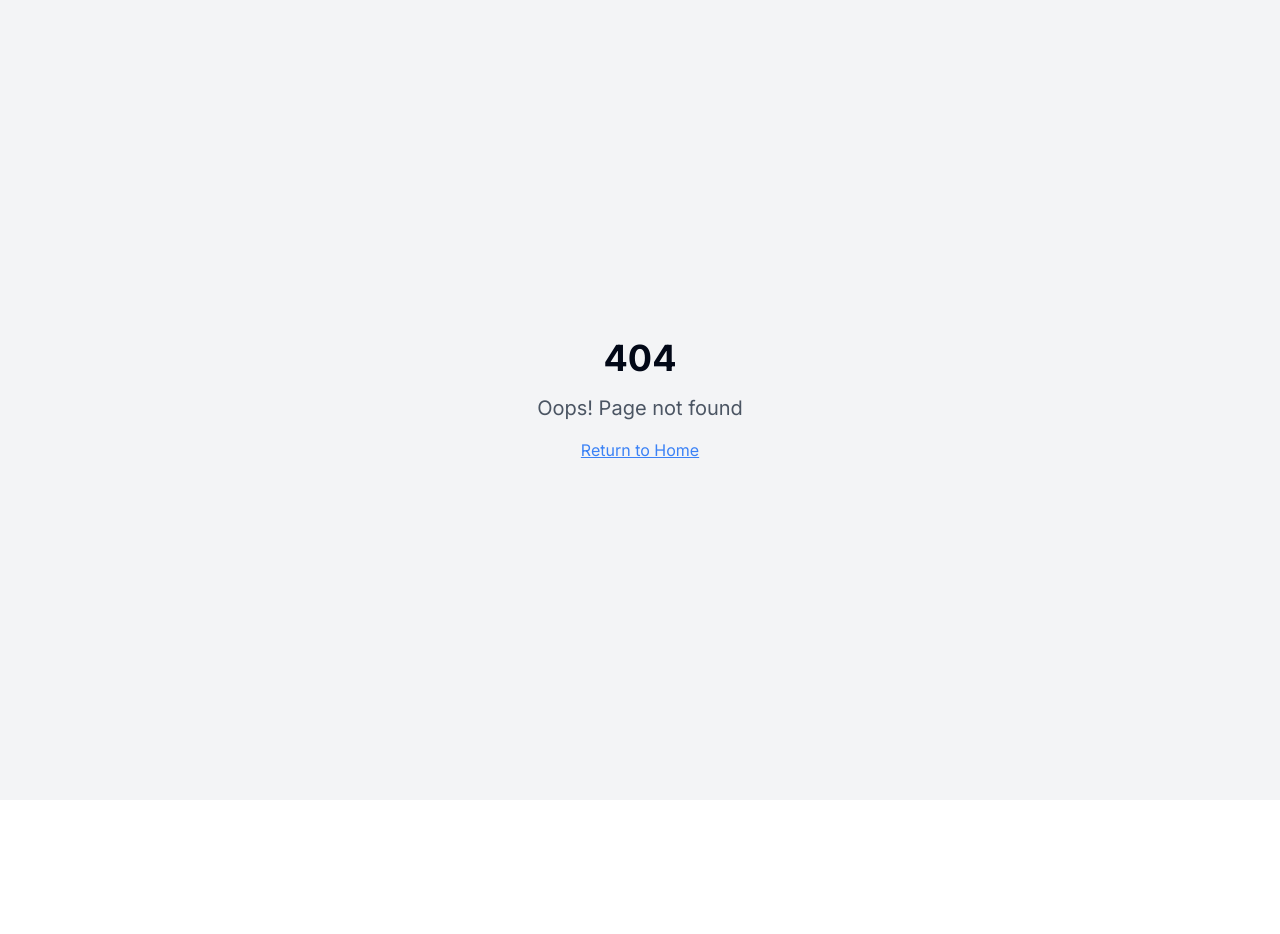
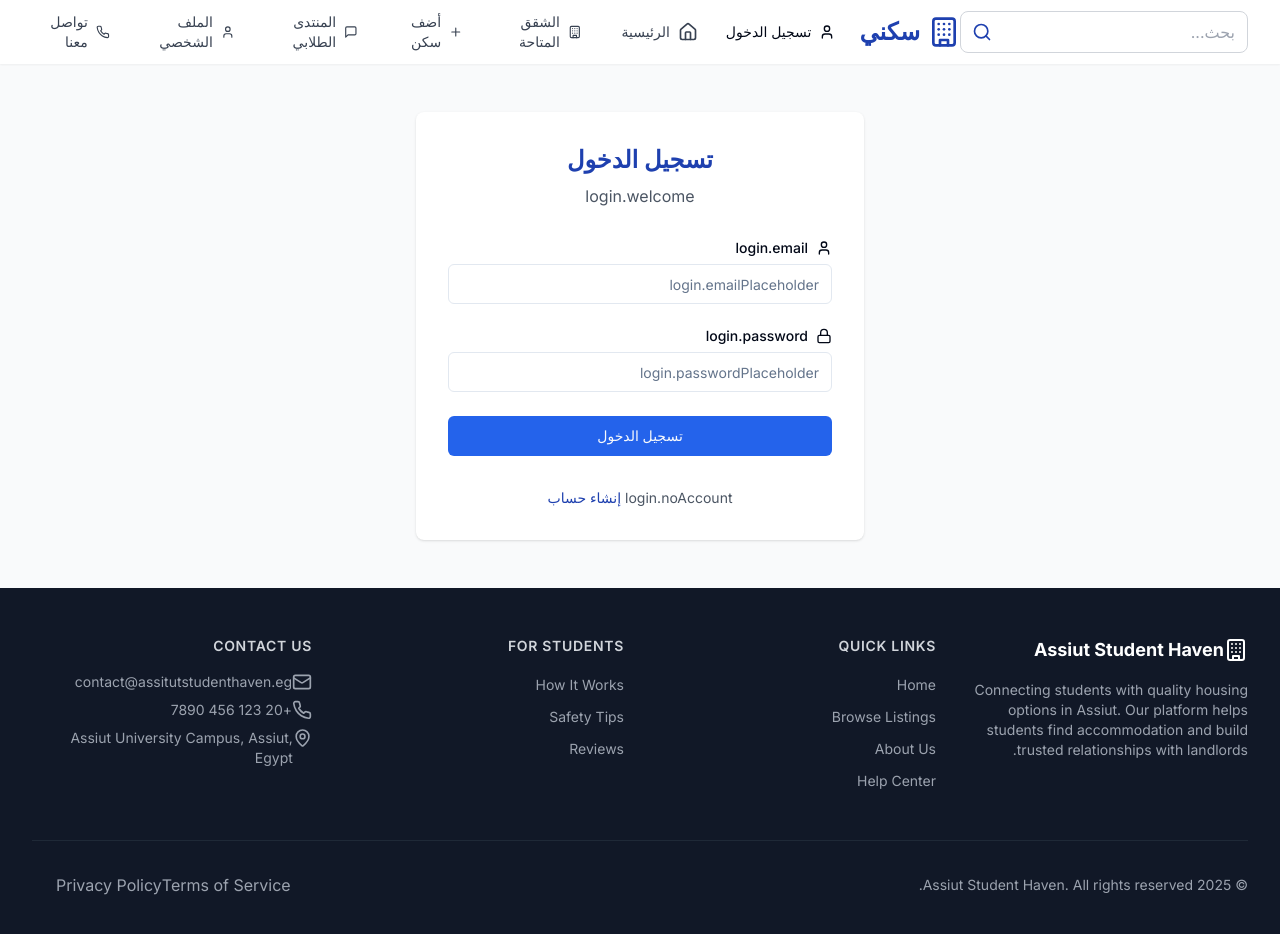
Before and after one commit to ali545454/assiut-student-haven, a React (Vite) app: page /login in a window 1280 px wide. Before the commit this address had no page. Shown: the top 934 px of the page. Before the commit the page ends 800 px from the top, so only its background shows below. Built offline with nearby package versions, Linux system fonts and the light colour scheme.

Commit message:
feat: Add login page

```diff
--- a/src/App.tsx
+++ b/src/App.tsx
@@ -9,6 +9,7 @@ import Index from "./pages/Index";
 import Listings from "./pages/Listings";
 import PropertyDetails from "./pages/PropertyDetails";
 import NotFound from "./pages/NotFound";
+import Login from "./pages/Login";
 
 const queryClient = new QueryClient();
 
@@ -23,6 +24,7 @@ const App = () => (
             <Route path="/" element={<Index />} />
             <Route path="/listings" element={<Listings />} />
             <Route path="/property/:id" element={<PropertyDetails />} />
+            <Route path="/login" element={<Login />} />
             <Route path="/add-housing" element={<NotFound />} /> {/* Placeholder */}
             <Route path="/forum" element={<NotFound />} /> {/* Placeholder */}
             <Route path="/profile" element={<NotFound />} /> {/* Placeholder */}
--- a/src/components/Navbar.tsx
+++ b/src/components/Navbar.tsx
@@ -22,7 +22,7 @@ const Navbar = () => {
             <div className="relative">
               <input
                 type="text"
-                placeholder="بحث..."
+                placeholder={t('search') + "..."}
                 className="border border-gray-300 rounded-lg py-2 pr-3 pl-10 focus:outline-none focus:ring-2 focus:ring-haven-blue"
               />
               <div className="absolute inset-y-0 left-0 pl-3 flex items-center pointer-events-none">
@@ -38,6 +38,16 @@ const Navbar = () => {
               <span className="text-2xl font-bold text-haven-blue font-arabic">
                 سكني
               </span>
+            </Link>
+          </div>
+
+          {/* Login button */}
+          <div className="flex items-center">
+            <Link to="/login">
+              <Button variant="ghost" className="flex items-center gap-2 mr-2 hover:bg-gray-100">
+                <User className="h-5 w-5" />
+                <span>{t('login')}</span>
+              </Button>
             </Link>
           </div>
 
@@ -156,6 +166,14 @@ const Navbar = () => {
             <Phone className="ml-2 h-5 w-5" />
             {t('contact')}
           </Link>
+          <Link
+            to="/login"
+            className="flex items-center px-4 py-2 text-base font-medium text-gray-700 hover:text-haven-blue hover:bg-gray-50"
+            onClick={() => setIsMenuOpen(false)}
+          >
+            <User className="ml-2 h-5 w-5" />
+            {t('login')}
+          </Link>
         </div>
       )}
     </nav>
--- a/src/contexts/LanguageContext.tsx
+++ b/src/contexts/LanguageContext.tsx
@@ -70,6 +70,16 @@ export const translations = {
     'listings.sortBy': 'الترتيب حسب: السعر',
     'listings.noResults': 'لم يتم العثور على عقارات تطابق المعايير الخاصة بك.',
     'listings.clearFilters': 'مسح الفلاتر',
+
+    // Login Page
+    'login.welcome': 'أهلاً بك مجدداً في منصة سكني',
+    'login.email': 'البريد الإلكتروني',
+    'login.emailPlaceholder': 'أدخل بريدك الإلكتروني',
+    'login.password': 'كلمة المرور',
+    'login.passwordPlaceholder': 'أدخل كلمة المرور',
+    'login.loading': 'جاري تسجيل الدخول...',
+    'login.noAccount': 'ليس لديك حساب؟',
+    'login.forgotPassword': 'نسيت كلمة المرور؟',
   }
 };
 
--- /dev/null
+++ b/src/pages/Login.tsx
@@ -0,0 +1,131 @@
+
+import { useState } from "react";
+import { useForm } from "react-hook-form";
+import { Link } from "react-router-dom";
+import { Button } from "@/components/ui/button";
+import { Input } from "@/components/ui/input";
+import { Form, FormControl, FormField, FormItem, FormLabel, FormMessage } from "@/components/ui/form";
+import Navbar from "@/components/Navbar";
+import Footer from "@/components/Footer";
+import { User, Lock } from "lucide-react";
+import { useLanguage } from "@/contexts/LanguageContext";
+
+type LoginFormValues = {
+  email: string;
+  password: string;
+};
+
+const Login = () => {
+  const { t } = useLanguage();
+  const [isLoading, setIsLoading] = useState(false);
+
+  const form = useForm<LoginFormValues>({
+    defaultValues: {
+      email: "",
+      password: "",
+    },
+  });
+
+  const onSubmit = async (data: LoginFormValues) => {
+    setIsLoading(true);
+
+    try {
+      // Login functionality will be implemented later
+      console.log("Login data:", data);
+
+      // Simulate API call
+      await new Promise(resolve => setTimeout(resolve, 1000));
+
+    } catch (error) {
+      console.error("Login error:", error);
+    } finally {
+      setIsLoading(false);
+    }
+  };
+
+  return (
+    <div className="min-h-screen flex flex-col bg-gray-50">
+      <Navbar />
+
+      <div className="flex-grow container mx-auto flex items-center justify-center py-12">
+        <div className="w-full max-w-md">
+          <div className="bg-white rounded-lg shadow p-8">
+            <div className="text-center mb-8">
+              <h1 className="text-2xl font-bold text-haven-blue mb-2">{t('login')}</h1>
+              <p className="text-gray-600">{t('login.welcome')}</p>
+            </div>
+
+            <Form {...form}>
+              <form onSubmit={form.handleSubmit(onSubmit)} className="space-y-6">
+                <FormField
+                  control={form.control}
+                  name="email"
+                  render={({ field }) => (
+                    <FormItem>
+                      <FormLabel className="flex items-center gap-2">
+                        <User className="h-4 w-4" />
+                        {t('login.email')}
+                      </FormLabel>
+                      <FormControl>
+                        <Input
+                          placeholder={t('login.emailPlaceholder')}
+                          type="email"
+                          className="text-right"
+                          {...field}
+                          required
+                        />
+                      </FormControl>
+                      <FormMessage />
+                    </FormItem>
+                  )}
+                />
+
+                <FormField
+                  control={form.control}
+                  name="password"
+                  render={({ field }) => (
+                    <FormItem>
+                      <FormLabel className="flex items-center gap-2">
+                        <Lock className="h-4 w-4" />
+                        {t('login.password')}
+                      </FormLabel>
+                      <FormControl>
+                        <Input
+                          placeholder={t('login.passwordPlaceholder')}
+                          type="password"
+                          className="text-right"
+                          {...field}
+                          required
+                        />
+                      </FormControl>
+                      <FormMessage />
+                    </FormItem>
+                  )}
+                />
+
+                <div className="flex flex-col gap-4">
+                  <Button type="submit" className="w-full" disabled={isLoading}>
+                    {isLoading ? t('login.loading') : t('login')}
+                  </Button>
+
+                  <div className="text-center mt-4">
+                    <p className="text-sm text-gray-600">
+                      {t('login.noAccount')} {' '}
+                      <Link to="/signup" className="text-haven-blue hover:underline">
+                        {t('signup')}
+                      </Link>
+                    </p>
+                  </div>
+                </div>
+              </form>
+            </Form>
+          </div>
+        </div>
+      </div>
+
+      <Footer />
+    </div>
+  );
+};
+
+export default Login;
```
